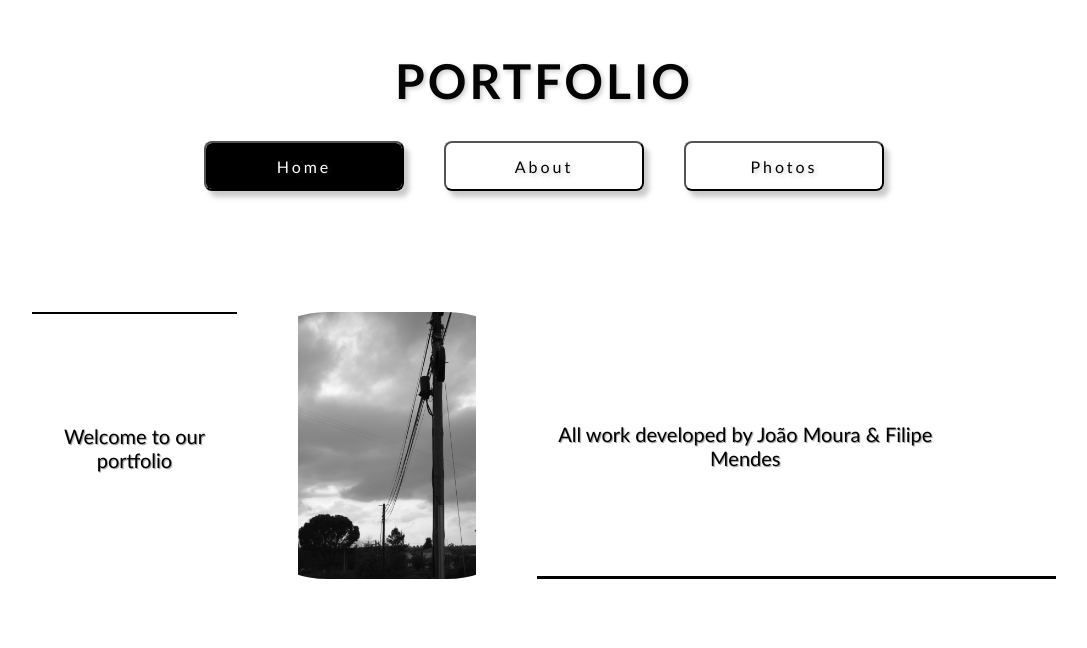
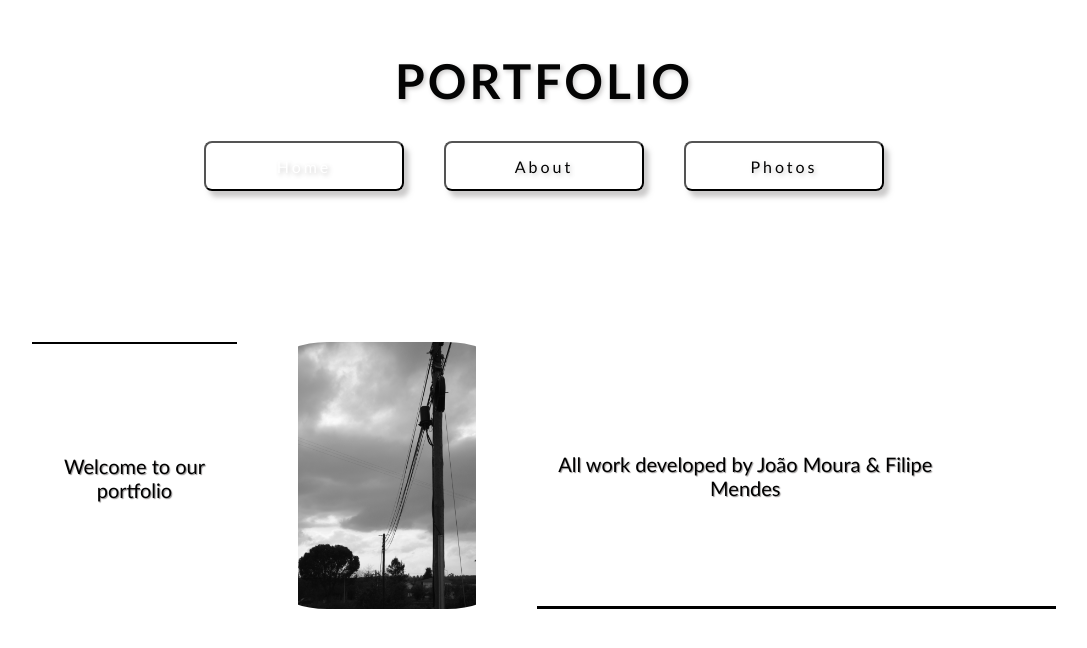
Before and after one commit to Famelgas/Portfolio, a React (Create React App) app in the folder portfolio/: page / in a window 1280 px wide. Shown: the top 648 px of the page, without its empty margins (96-1183 px from the left). Built offline with nearby package versions, Linux system fonts and the light colour scheme.

Commit message:
blur feito

```diff
--- a/portfolio/src/App.css
+++ b/portfolio/src/App.css
@@ -1,8 +1,3 @@
-
-
-
-
-
 .App {
     text-align: center;
 }
@@ -15,13 +10,14 @@
 }
 
 .App-header {
-    background-color: transparent;
+    background-color: white;
     min-height: 0;
     display: flex;
     width: 100%;
     flex-direction: column;
     align-items: center;
     justify-content: center;
+    box-shadow: 0px 0px 10px 10px #fff;
 }
 
 .App-header.sticky {
@@ -69,6 +65,7 @@
     border-radius: 8px;
     position: relative;
     overflow: hidden;
+    margin-bottom: 30px;
 }
 
 .header_buttons button.clicked {
@@ -155,6 +152,10 @@ body {
     object-position: 50% 50%;
     cursor: pointer;
     transition: 0.5s ease-in-out;
+}
+
+.gallery-item:after .image img {
+    background: linear-gradient(to bottom, rgba(255,255,255,0) 0%,rgba(255,255,255,1) 100%);
 }
 
 .gallery-item:hover .image img{
```
Lines whose indentation alone changed are shown as unchanged.
